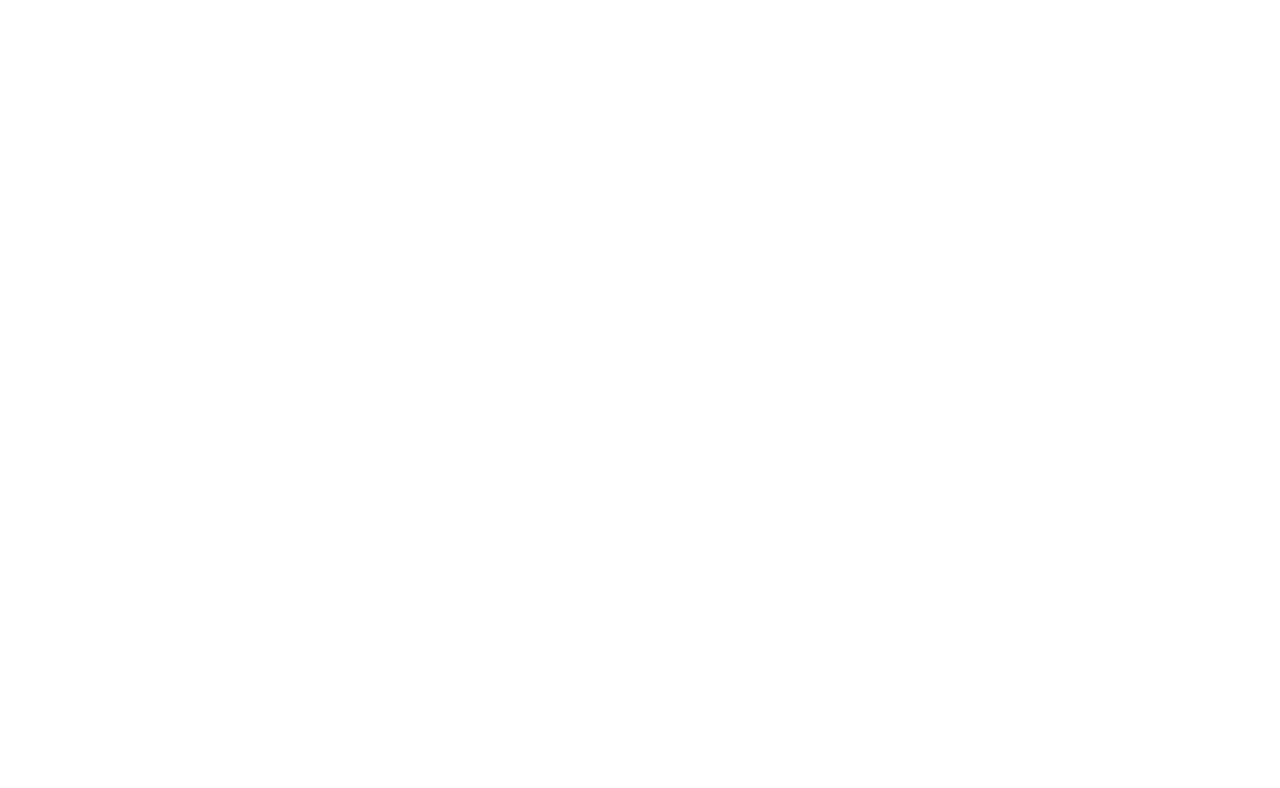
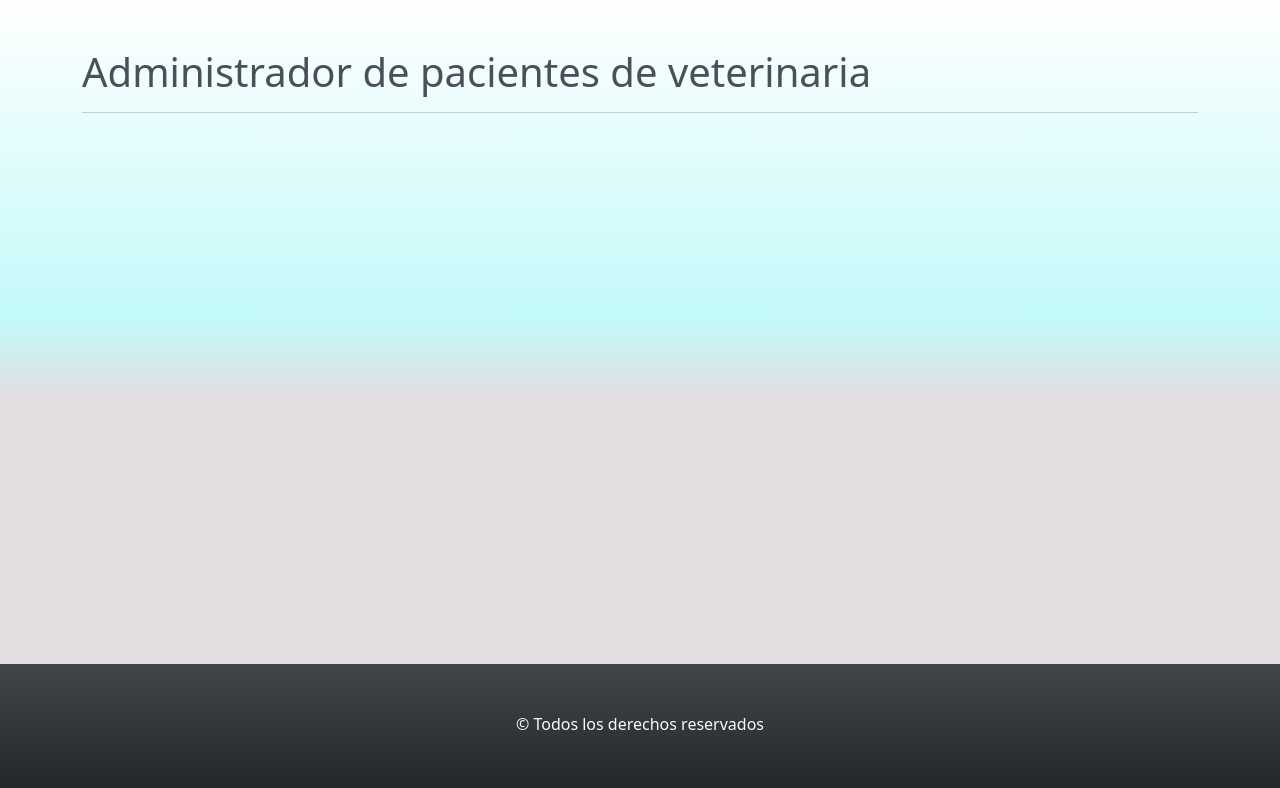
Before and after one commit to nicoleonard/TP-React-E9-Veterinaria, a React (Vite) app: page / in a window 1280 px wide. Shown: the top 788 px of the page. Built offline with nearby package versions, Linux system fonts and the light colour scheme.

Commit message:
agregado main con titulo y contenedores para el formulario y las cards, agregado link de style en intex.html, agregado footer

```diff
--- a/index.html
+++ b/index.html
@@ -8,9 +8,9 @@
     <meta name="description" content="Trabajo practico de uso de React" />
     <meta name="keywords" content="React" />
     <title>Clinica Veterinaria</title>
+    <link rel="stylesheet" href="./src/index.css">
   </head>
-  <body>
-    <main id="root"></main>
+  <body id="root">
     <script type="module" src="/src/main.jsx"></script>
   </body>
 </html>
--- a/src/App.jsx
+++ b/src/App.jsx
@@ -1,8 +1,24 @@
+import { Container } from 'react-bootstrap'
 import './App.css'
 
 function App() {
   return (
     <>
+      <main className='w-100 m-0'>
+        <Container className='text-start text-dark-emphasis py-5'>
+          <h1>Administrador de pacientes de veterinaria</h1>
+          <hr />
+        </Container>
+        <Container>
+
+        </Container>
+        <Container>
+
+        </Container>
+      </main>
+      <footer className='bg-dark bg-gradient text-center text-light py-5 w-100'>
+        <p>&copy; Todos los derechos reservados</p>
+      </footer>
     </>
   )
 }
--- a/src/index.css
+++ b/src/index.css
@@ -2,10 +2,6 @@
   font-family: Inter, system-ui, Avenir, Helvetica, Arial, sans-serif;
   line-height: 1.5;
   font-weight: 400;
-
-  color-scheme: light dark;
-  color: rgba(255, 255, 255, 0.87);
-  background-color: #242424;
 
   font-synthesis: none;
   text-rendering: optimizeLegibility;
@@ -17,9 +13,18 @@
 body {
   margin: 0;
   display: flex;
+  flex-direction: column;
   place-items: center;
   min-width: 320px;
   min-height: 100vh;
+
+  background-color: #ffffffee;
+  background-image: linear-gradient(0deg, #e2dde1 50%, #c3f9f9 60%, #ffffffee 100%);
+
+}
+
+main {
+  flex-grow: 1;
 }
 
 @media (prefers-color-scheme: light) {
```
